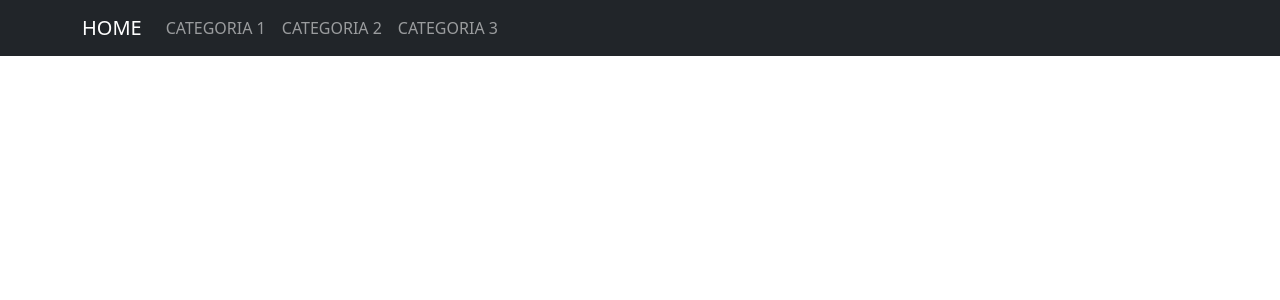
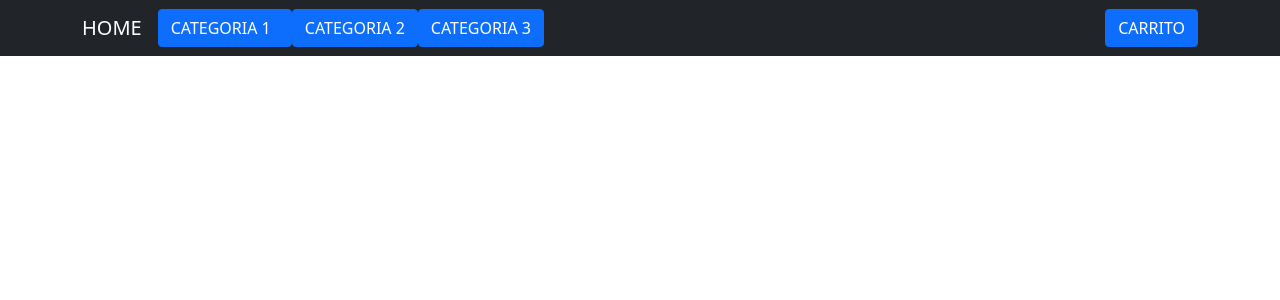
Before and after one commit to jcgomez14/juancruzgomez, a React (Create React App) app: page / in a window 1280 px wide. Shown: the top 300 px of the page. Built offline with nearby package versions, Linux system fonts and the light colour scheme.

Commit message:
desafio 4

```diff
--- /dev/null
+++ b/src/components/Button/Button.js
@@ -0,0 +1,10 @@
+import Button from 'react-bootstrap/Button'
+
+const Btn = ({ paddingRight, marginLeft, variant, label}) => {
+
+return (
+    <Button style={{variant, marginLeft, paddingRight}}>{label}</Button>
+)
+}
+
+export default Btn
--- a/src/components/Navbar/Navbar.js
+++ b/src/components/Navbar/Navbar.js
@@ -1,6 +1,7 @@
 import { Nav } from 'react-bootstrap';
 import Navbar from 'react-bootstrap/Navbar';
 import Container from 'react-bootstrap/Container';
+import Button from '../Button/Button'
 
 
 
@@ -11,10 +12,11 @@ const Navegador = () => {
             <Container>
                 <Navbar.Brand href="">HOME</Navbar.Brand>
             <Nav className="me-auto">
-                <Nav.Link href="">CATEGORIA 1</Nav.Link>
-                <Nav.Link href="">CATEGORIA 2</Nav.Link>
-                <Nav.Link href="">CATEGORIA 3</Nav.Link>
+                <Button variant='outline-secondary' paddingRight='20px' marginLeft='auto' label='CATEGORIA 1'/>
+                <Button variant='secondary' marginLeft='auto' label='CATEGORIA 2'/>
+                <Button variant='success' marginLeft='auto' label='CATEGORIA 3'/>
             </Nav>
+            <Button variant='outline-secondary' marginLeft='auto' label='CARRITO'/>
             </Container>
         </Navbar>
       </nav>
```
